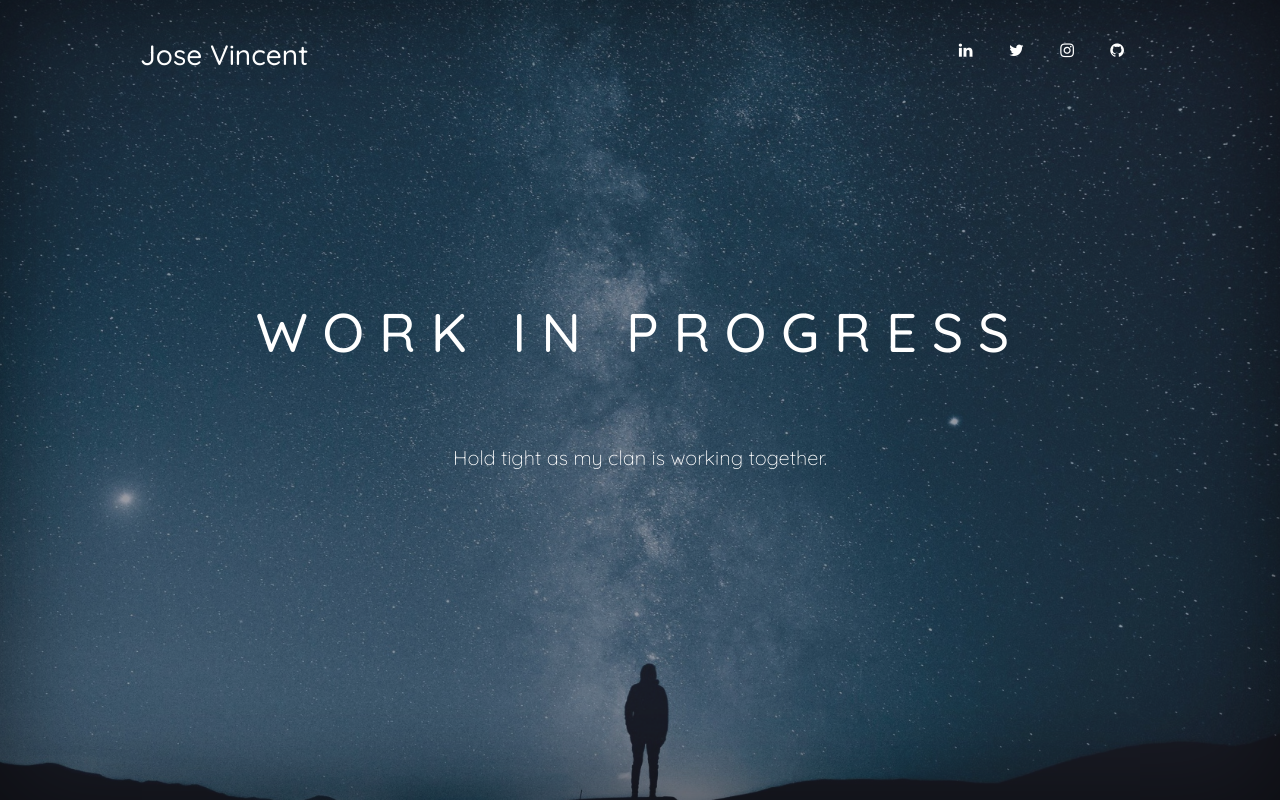
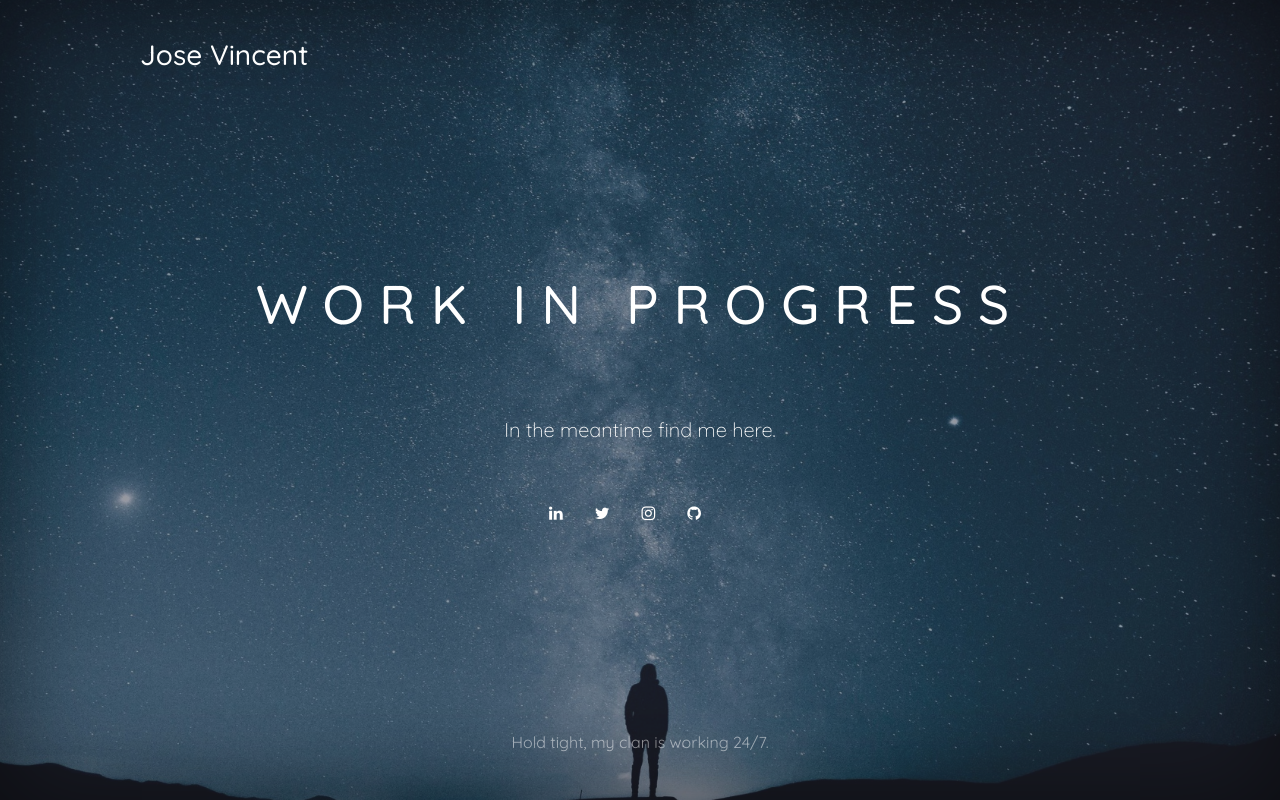
Before and after one commit to jose-vincent/WIP_webSite, a plain HTML site: page index.html in a window 1280 px wide. Drawn offline with nearby package versions, Linux system fonts and the light colour scheme.

Commit message:
layout changed

```diff
--- a/index.html
+++ b/index.html
@@ -17,46 +17,27 @@
       <div class="masthead clearfix">
         <div class="inner">
           <h3 class="masthead-brand">Jose Vincent</h3>
-          <nav class="nav nav-masthead">
-            <a class="nav-link nav-social" href="https://www.linkedin.com/in/josevincent/"><i class="fa fa-linkedin" aria-hidden="true"></i></a>
-            <a class="nav-link nav-social" href="https://twitter.com/prodigalS0N?s=08"><i class="fa fa-twitter" aria-hidden="true"></i></a>
-            <a class="nav-link nav-social" href="https://www.instagram.com/snaps_depot/"><i class="fa fa-instagram" aria-hidden="true"></i></a>
-            <a class="nav-link nav-social" href="https://github.com/jose-vincent"><i class="fa fa-github" aria-hidden="true"></i></a>
-          </nav>
+
         </div>
       </div><br>      <div class="inner cover">
         <h1 class="cover-heading">Work in Progress</h1>
-        <p class="lead cover-copy">Hold tight as my clan is working together.</p>
-<!--         <p class="lead"><button type="button" class="btn btn-lg btn-default btn-notify" data-toggle="modal" data-target="#subscribeModal">Notify Me</button></p> -->
+        <p class="lead cover-copy">In the meantime find me here.
+            <div class="row">
+            <a class="nav-link nav-social" href="https://www.linkedin.com/in/josevincent/"><i class="fa fa-linkedin" aria-hidden="true"></i></a>
+            <a class="nav-link nav-social" href="https://twitter.com/prodigalS0N?s=08"><i class="fa fa-twitter" aria-hidden="true"></i></a>
+            <a class="nav-link nav-social" href="https://www.instagram.com/snaps_depot/"><i class="fa fa-instagram" aria-hidden="true"
+              ></i></a>
+            <a class="nav-link nav-social" href="https://github.com/jose-vincent"><i class="fa fa-github" aria-hidden="true"></i></a>
+            </div>
+        </p>
+
       </div>
       <div class="mastfoot">
         <div class="inner">
-<!--           <p>&copy; jv @ <a href="https://templateflip.com/" target="_blank">TemplateFlip</a>.</p> -->
+          <p>Hold tight, my clan is working 24/7.</p>
         </div>
       </div>
-<!--       <div class="modal fade" id="subscribeModal" tabindex="-1" role="dialog" aria-labelledby="subscribeModalLabel" aria-hidden="true">
-        <div class="modal-dialog" role="document">
-          <div class="modal-content">
-            <div class="modal-header">
-              <h5 class="modal-title" id="subscribeModalLabel">Get Notified on Launch:</h5>
-              <button type="button" class="close" data-dismiss="modal" aria-label="Close">
-                <span aria-hidden="true">&times;</span>
-              </button>
-            </div>
-            <div class="modal-body">
-              <form>
-                <div class="form-group">
-                  <label for="recipient-name" class="form-control-label">Enter you e-mail to get notified when we launch</label>
-                  <input type="text" class="form-control" id="recipient-name" placeholder="your-name@example.com">
-                </div>
-              </form>
-            </div>
-            <div class="modal-footer">
-              <button type="button" class="btn btn-default">Subscribe</button>
-            </div>
-          </div>
-        </div>
-    </div> -->
+
   </div>
 </div>
     <script src="https://code.jquery.com/jquery-3.2.1.slim.min.js"></script>
--- a/styles/main.css
+++ b/styles/main.css
@@ -134,7 +134,15 @@ body {
   /* IE8 proofing */
   color: rgba(255, 255, 255, 0.5);
 }
-
+.row {
+  width: 100%;
+  display: flex;
+  flex-direction: row;
+  justify-content: center;
+}
+.block {
+  width: 100px;
+}
 /*
  * Subscribe modal box
  */
```
